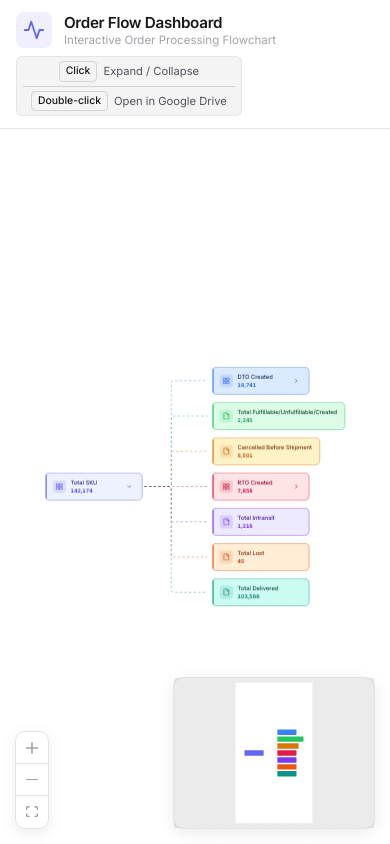
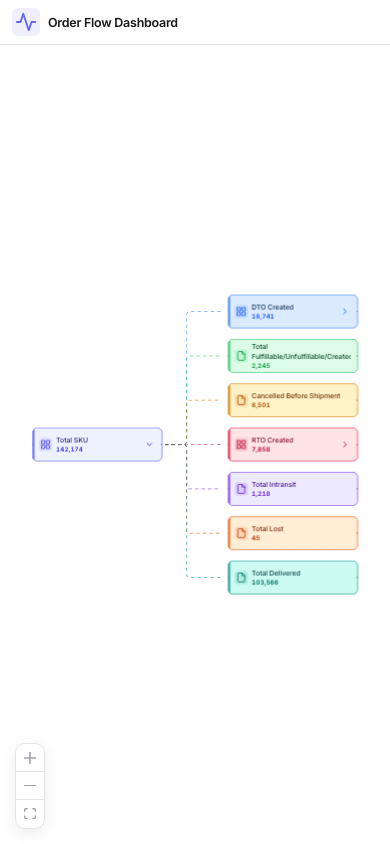
Before and after one commit to Divyam-1280/Bonkers, a React (Vite) app: page / in a window 390 px wide. Built offline with nearby package versions, Linux system fonts and the light colour scheme.

Commit message:
mobile responsive

```diff
--- a/src/App.css
+++ b/src/App.css
@@ -24,14 +24,16 @@
   --accent-soft: rgba(99, 102, 241, 0.1);
   --radius: 10px;
   --radius-sm: 6px;
-  --shadow-sm: 0 1px 2px rgba(0,0,0,0.05);
-  --shadow-md: 0 4px 16px rgba(0,0,0,0.08);
-  --shadow-lg: 0 12px 40px rgba(0,0,0,0.12);
+  --shadow-sm: 0 1px 2px rgba(0, 0, 0, 0.05);
+  --shadow-md: 0 4px 16px rgba(0, 0, 0, 0.08);
+  --shadow-lg: 0 12px 40px rgba(0, 0, 0, 0.12);
   --transition: 200ms cubic-bezier(0.4, 0, 0.2, 1);
   font-family: 'Inter', -apple-system, BlinkMacSystemFont, 'Segoe UI', sans-serif;
 }
 
-html, body, #root {
+html,
+body,
+#root {
   height: 100%;
   width: 100%;
   overflow: hidden;
@@ -160,6 +162,7 @@ html, body, #root {
 .react-flow__pane {
   cursor: grab;
 }
+
 .react-flow__pane:active {
   cursor: grabbing;
 }
@@ -222,14 +225,16 @@ html, body, #root {
 
 .custom-node {
   position: relative;
-  min-width: 210px;
-  max-width: 340px;
-  padding: 12px 16px;
+  width: 280px;
+  height: 64px;
+  padding: 0 16px;
   border-radius: var(--radius);
   background: var(--node-bg);
   border: 1px solid var(--node-border);
   cursor: pointer;
   overflow: hidden;
+  display: flex;
+  align-items: center;
   transition:
     transform var(--transition),
     box-shadow var(--transition),
@@ -243,6 +248,7 @@ html, body, #root {
     transform: translateX(-16px) scale(0.95);
     filter: blur(4px);
   }
+
   100% {
     opacity: 1;
     transform: translateX(0) scale(1);
@@ -281,6 +287,7 @@ html, body, #root {
   display: flex;
   align-items: center;
   gap: 10px;
+  width: 100%;
 }
 
 .node-icon {
@@ -309,11 +316,18 @@ html, body, #root {
 }
 
 .node-label {
-  font-size: 0.78rem;
+  font-size: 0.75rem;
   font-weight: 500;
-  line-height: 1.35;
+  line-height: 1.25;
   color: var(--node-text);
   letter-spacing: -0.005em;
+  display: -webkit-box;
+  -webkit-line-clamp: 2;
+  line-clamp: 2;
+  -webkit-box-orient: vertical;
+  overflow: hidden;
+  text-overflow: ellipsis;
+  white-space: normal;
 }
 
 .node-count {
@@ -397,6 +411,7 @@ html, body, #root {
     opacity: 0;
     transform: translateX(-50%) translateY(12px) scale(0.96);
   }
+
   to {
     opacity: 1;
     transform: translateX(-50%) translateY(0) scale(1);
@@ -431,7 +446,9 @@ html, body, #root {
 }
 
 @keyframes spin {
-  to { transform: rotate(360deg); }
+  to {
+    transform: rotate(360deg);
+  }
 }
 
 /* ── Scrollbar ── */
@@ -453,26 +470,212 @@ html, body, #root {
   background: rgba(0, 0, 0, 0.2);
 }
 
-/* ── Responsive ── */
+/* ═══════════════════════════════════════════════════════════════
+   Responsive — Tablet (≤ 768px)
+   ═══════════════════════════════════════════════════════════════ */
 @media (max-width: 768px) {
-  .header-content {
-    flex-direction: column;
-    gap: 8px;
-    align-items: flex-start;
+  .app-header {
+    height: auto;
+    padding: 10px 16px;
   }
 
-  .app-header {
-    height: auto;
-    padding: 12px 16px;
+  .header-content {
+    flex-direction: row;
+    flex-wrap: wrap;
+    gap: 6px;
   }
 
+  .header-title {
+    font-size: 0.85rem;
+  }
+
+  .header-subtitle {
+    font-size: 0.65rem;
+  }
+
+  .logo-icon {
+    width: 32px;
+    height: 32px;
+  }
+
+  /* Hints — compact */
   .header-hint {
-    flex-direction: column;
+    padding: 3px 4px;
+  }
+
+  .hint-item {
+    font-size: 0.62rem;
+    padding: 0 5px;
     gap: 4px;
   }
 
-  .hint-divider {
-    width: 100%;
-    height: 1px;
+  .hint-item kbd {
+    font-size: 0.58rem;
+    padding: 1px 4px;
+  }
+
+  /* Nodes — fixed width/height matching ReactFlow layout */
+  .custom-node {
+    width: 240px;
+    height: 56px;
+    padding: 0 12px;
+  }
+
+  .node-label {
+    font-size: 0.72rem;
+  }
+
+  .node-count {
+    font-size: 0.64rem;
+  }
+
+  .node-icon {
+    width: 24px;
+    height: 24px;
+  }
+
+  .node-content {
+    gap: 8px;
+  }
+
+  /* Controls — smaller buttons */
+  .flow-controls button {
+    width: 28px !important;
+    height: 28px !important;
+  }
+
+  /* MiniMap — smaller */
+  .flow-minimap {
+    width: 100px !important;
+    height: 60px !important;
+  }
+
+  /* Toast — full width */
+  .toast {
+    bottom: 16px;
+    left: 16px;
+    right: 16px;
+    transform: none;
+    font-size: 0.72rem;
+    padding: 8px 14px;
   }
 }
+
+/* ═══════════════════════════════════════════════════════════════
+   Responsive — Mobile (≤ 480px)
+   ═══════════════════════════════════════════════════════════════ */
+@media (max-width: 480px) {
+  .app-header {
+    padding: 8px 12px;
+  }
+
+  .header-left {
+    gap: 8px;
+  }
+
+  .logo-icon {
+    width: 28px;
+    height: 28px;
+    border-radius: 6px;
+  }
+
+  .header-title {
+    font-size: 0.78rem;
+  }
+
+  /* Hide subtitle + hints on small phones */
+  .header-subtitle {
+    display: none;
+  }
+
+  .header-right {
+    display: none;
+  }
+
+  /* Nodes — compact for phone screens */
+  .custom-node {
+    width: 200px;
+    height: 52px;
+    padding: 0 10px;
+    border-radius: 8px;
+  }
+
+  .node-accent-bar {
+    width: 2.5px;
+  }
+
+  .node-label {
+    font-size: 0.66rem;
+    line-height: 1.3;
+  }
+
+  .node-count {
+    font-size: 0.6rem;
+  }
+
+  .node-icon {
+    width: 20px;
+    height: 20px;
+    border-radius: 4px;
+  }
+
+  .node-content {
+    gap: 6px;
+  }
+
+  .node-label-group {
+    gap: 2px;
+  }
+
+  .expand-chevron {
+    width: 18px;
+    height: 18px;
+  }
+
+  /* Handles always visible (no hover on touch) */
+  .node-handle {
+    opacity: 1 !important;
+    width: 5px !important;
+    height: 5px !important;
+  }
+
+  /* Hide minimap — wastes space on phone */
+  .flow-minimap {
+    display: none !important;
+  }
+
+  /* Toast */
+  .toast {
+    bottom: 12px;
+    left: 10px;
+    right: 10px;
+    font-size: 0.68rem;
+    padding: 7px 12px;
+    border-radius: 8px;
+  }
+}
+
+/* ═══════════════════════════════════════════════════════════════
+   Touch devices — better tap targets, no hover jank
+   ═══════════════════════════════════════════════════════════════ */
+@media (hover: none) and (pointer: coarse) {
+  .flow-controls button {
+    width: 36px !important;
+    height: 36px !important;
+  }
+
+  .node-handle {
+    opacity: 1 !important;
+  }
+
+  /* Replace hover lift with active press feedback */
+  .custom-node:hover {
+    transform: none;
+    box-shadow: none;
+  }
+
+  .custom-node:active {
+    transform: scale(0.97);
+    transition: transform 100ms ease;
+  }
+}
--- a/src/components/FlowChart.jsx
+++ b/src/components/FlowChart.jsx
@@ -1,4 +1,4 @@
-import React, { useState, useCallback, useMemo } from 'react';
+import React, { useState, useCallback, useMemo, useEffect } from 'react';
 import {
   ReactFlow,
   Background,
@@ -14,14 +14,36 @@ import { nodeData, colorMap, getDescendantIds, hasChildren } from '../flowData';
 
 const nodeTypes = { custom: CustomNode };
 
-/* ── Layout constants ── */
-const NODE_W = 300;
-const NODE_H = 56;
-const H_GAP = 120;
-const V_GAP = 20;
+/* ── Responsive layout presets ── */
+const LAYOUT_PRESETS = {
+  desktop: { NODE_W: 280, NODE_H: 64, H_GAP: 160, V_GAP: 24 },
+  tablet:  { NODE_W: 240, NODE_H: 56, H_GAP: 120,  V_GAP: 20 },
+  mobile:  { NODE_W: 200, NODE_H: 52, H_GAP: 100,  V_GAP: 16 },
+};
+
+function getLayoutPreset() {
+  if (typeof window === 'undefined') return LAYOUT_PRESETS.desktop;
+  const w = window.innerWidth;
+  if (w <= 480) return LAYOUT_PRESETS.mobile;
+  if (w <= 768) return LAYOUT_PRESETS.tablet;
+  return LAYOUT_PRESETS.desktop;
+}
+
+/* Hook: returns layout config that updates on resize */
+function useResponsiveLayout() {
+  const [config, setConfig] = useState(getLayoutPreset);
+  useEffect(() => {
+    const onResize = () => setConfig(getLayoutPreset());
+    window.addEventListener('resize', onResize);
+    return () => window.removeEventListener('resize', onResize);
+  }, []);
+  return config;
+}
 
 /* ── Build visible nodes & edges from expanded state ── */
-function buildLayout(expandedSet) {
+function buildLayout(expandedSet, layoutCfg = LAYOUT_PRESETS.desktop) {
+  const { NODE_W, NODE_H, H_GAP, V_GAP } = layoutCfg;
+
   const visibleIds = new Set();
   visibleIds.add('total-order');
 
@@ -94,7 +116,7 @@ function buildLayout(expandedSet) {
 
   /* Execute both passes */
   computeSubtreeHeight('total-order');
-  positions['total-order'] = { x: 60, y: 300 };
+  positions['total-order'] = { x: 0, y: 300 };
   positionSubtree('total-order');
 
   /* Re-center root relative to its children */
@@ -105,7 +127,7 @@ function buildLayout(expandedSet) {
     const childYs = rootChildren.map((c) => positions[c.id]?.y ?? 0);
     const minY = Math.min(...childYs);
     const maxY = Math.max(...childYs);
-    positions['total-order'] = { x: 60, y: (minY + maxY) / 2 };
+    positions['total-order'] = { x: 0, y: (minY + maxY) / 2 };
   }
 
   const rfNodes = visibleNodes.map((n) => ({
@@ -143,10 +165,11 @@ function buildLayout(expandedSet) {
 export default function FlowChart() {
   const [expanded, setExpanded] = useState(new Set(['total-order']));
   const [toast, setToast] = useState(null);
+  const layoutConfig = useResponsiveLayout();
 
   const { nodes: layoutNodes, edges: layoutEdges } = useMemo(
-    () => buildLayout(expanded),
-    [expanded]
+    () => buildLayout(expanded, layoutConfig),
+    [expanded, layoutConfig]
   );
 
   const [nodes, setNodes, onNodesChange] = useNodesState(layoutNodes);
@@ -203,9 +226,16 @@ export default function FlowChart() {
         onNodeDoubleClick={onNodeDoubleClick}
         nodeTypes={nodeTypes}
         fitView
-        fitViewOptions={{ padding: 0.3 }}
-        minZoom={0.2}
-        maxZoom={2}
+        fitViewOptions={{ padding: 0.2 }}
+        minZoom={0.05}
+        maxZoom={2.5}
+        panOnDrag={true}
+        zoomOnPinch={true}
+        nodesDraggable={false}
+        nodesConnectable={false}
+        elementsSelectable={false}
+        panOnScroll={false}
+        preventScrolling={true}
         proOptions={{ hideAttribution: true }}
       >
         <Background color="rgba(0,0,0,0.07)" gap={32} size={1} variant="dots" />
```
